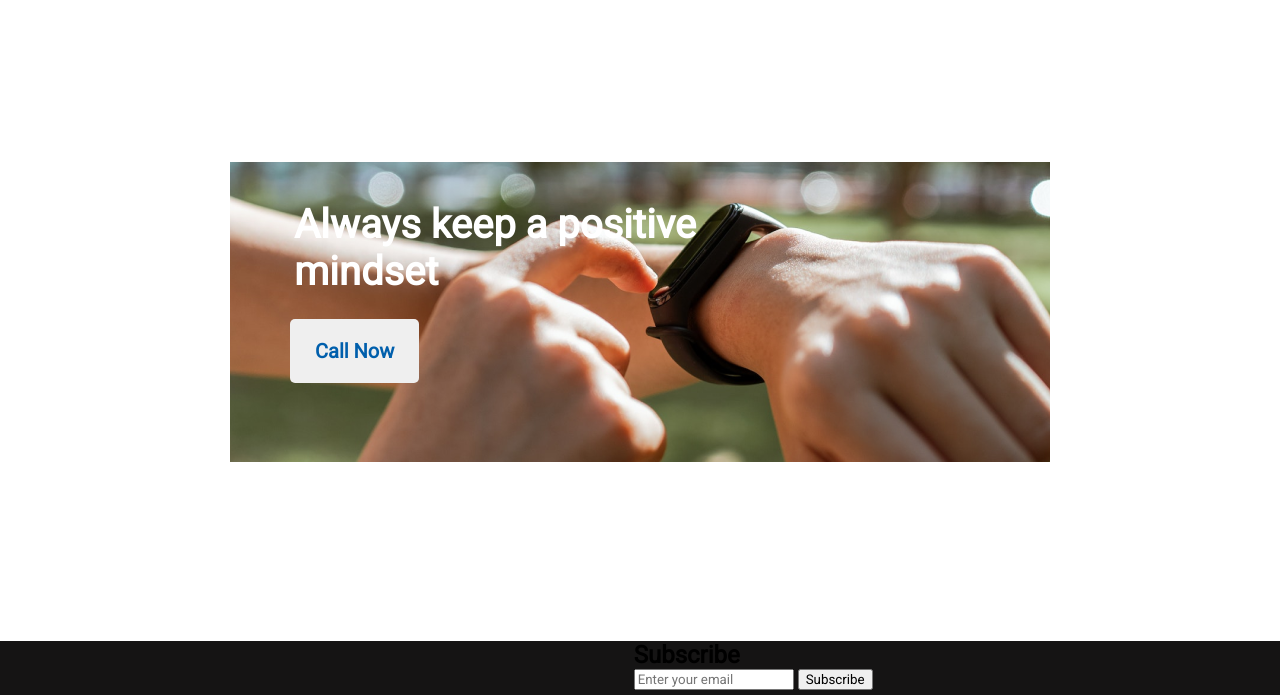
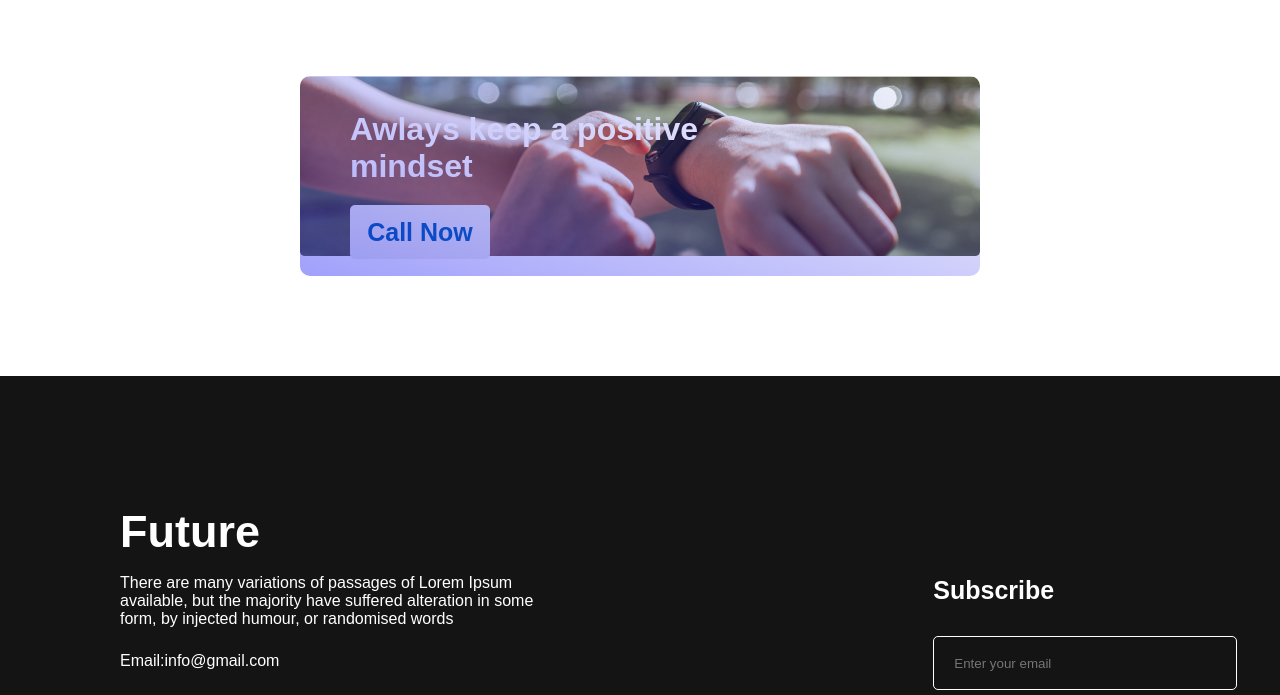
Before and after one commit to fensami/new-year-new-me, a plain HTML site: page index.html in a window 1280 px wide. Shown: the part 2150-2845 px from the top of the page. Drawn offline with nearby package versions, Linux system fonts and the light colour scheme.

Commit message:
added new thing

```diff
--- a/index.html
+++ b/index.html
@@ -103,14 +103,15 @@
 
         </section>
 
-       <div class="poster">
-        <div>
-            <h2 class="poster-title">Always keep a positive <br> mindset</h2>
-            <button class="btn-primary">Call Now</button>
-        </div>
 
-       </div>
 
+     <div class="keep">
+        <h1> Awlays keep a positive <br> mindset<br>
+             <button class="btn-second">Call Now</button>
+            </h1>
+
+        <div class="color-overlay"></div>
+    </div>
 
     </main>
 
@@ -131,11 +132,11 @@
 
         </div>
 
-        <div>
-             <h2> Subscribe</h2>
-             <input type="email" placeholder="Enter your email" name="email" id="">
+        <div class="sub">
+             <h2 class="subscribe" > Subscribe</h2>
+             <input type="email" placeholder="Enter your email" name="email" id=""><br>
 
-             <button>Subscribe</button>
+             <button class="btn-primary">Subscribe</button>
         </div>
 
 
--- a/style.css
+++ b/style.css
@@ -1,6 +1,6 @@
 *{
     margin: 0px;
-    font-family: 'Roboto', sans-serif;
+    font-family:sans-serif;
 }
 .btn-primary{
     padding: 20px 25px;
@@ -25,15 +25,15 @@ p{
 
 }
 .title{
-    margin-top: 315px;
-    margin-right: 100px;
-    margin-bottom: 24px;
+    margin: 315px 100px 24px 0;
+    /* margin-right: 100px;
+    margin-bottom: 24px; */
     color: white;
 }
 .banner-paragraph{
     color: white;
-    margin-bottom: 32px;
-    margin-right: 100px;
+    margin:0 100px 32px 0;
+    /* margin-right: 100px; */
     font-weight: 400;
     font-size: 16px;
 }
@@ -46,13 +46,13 @@ p{
 .my-failure{
     display: flex;
     gap: 87px;
-    margin-left: 200px;
-    margin-right: 100px;
-    margin-bottom: 130px;
+    margin:0 100px 130px 200px;
+    /* margin-right: 100px;
+    margin-bottom: 130px; */
 }
 .my-failure-title{
-    margin-top: 290px;
-    margin-bottom: 24px;
+    margin: 290px 0 24px 0;
+    /* margin-bottom: 24px; */
     font-weight: 700;
     font-size: 30px;
     color: #151414;
@@ -96,7 +96,7 @@ p{
 .my-plan-items{
     display: flex;
     gap: 86px;
-    margin: 60px 170px;
+    margin: 60px 150px;
 }
 .icon-title{
     font-weight: 700;
@@ -124,18 +124,46 @@ p{
     padding: ;
 
 } */
-.poster-title{
-    width: 459px;
-    height: 94px;
+
+.keep{
+    background-image: url(images/watch.png);
+    background-repeat: no-repeat;
+    position: relative;
+    /* align-items: center;
+    justify-content: center; */
+    height: 200px;
+    margin: 100px 300px;
+    display: flex;
+    background-size: 100%;
+    border-radius: 10px;
+
+
+}
+
+.color-overlay{
+    background:linear-gradient(to top right, rgb(18, 18, 245) , rgba(240, 233, 233, 0.33));
+    width: 100%;
+    height: 100%;
+    opacity: .4;
+    position: absolute;
+    border-radius: 10px;
+
+}
+h1{
+    margin: 35px 0 0 50px;
     color: white;
-    font-weight: 700;
-    font-size: 40px;
-
-    padding: 90px 0px 0 64px ;
-    margin-bottom: 24px;
 }
-.poster .btn-primary{
-    margin-left: 60px;
+.btn-second{
+    margin-top: 20px;
+    height: 20px;
+    border: 0;
+    border-radius: 5px;
+    text-align: justify left;
+    font-weight: 600;
+    font-size: 25px;
+    width: 140px;
+    height: 54px;
+    color: #005FAC;
 }
 
 
@@ -143,22 +171,52 @@ p{
 
 footer{
     display: flex;
-    gap: 100px;
+    gap: 400px;
     background: #151414;
     text-align: justify;
 }
 .future{
-
+    color: white;
     padding:130px 0 0 120px;
     font-weight: 700;
     font-size: 45px;
     margin-bottom: 16px;
 }
 .future-paragraph{
+    color: white;
     padding-left: 120px;
     margin-bottom: 24px;
+    font-weight: 400;
+    font-size: 16px;
 }
 .icons{
     margin-top: 32px;
     padding-left: 120px;
 }
+
+/* subscribe style */
+.sub{
+    margin: 200px 0;
+
+}
+.subscribe{
+    font-weight: 600;
+    font-size: 25px;
+    color: white;
+    margin-bottom: 31px;
+}
+input{
+    color: white;
+    background-color: #151414;
+    border: 1px solid white;
+    border-radius: 5px;
+    width: 280px;
+    height: 50px;
+    margin-bottom: 20px;
+    padding-left: 20px;
+}
+footer .btn-primary{
+    color: white;
+    background: #005FAC;
+
+}
```
